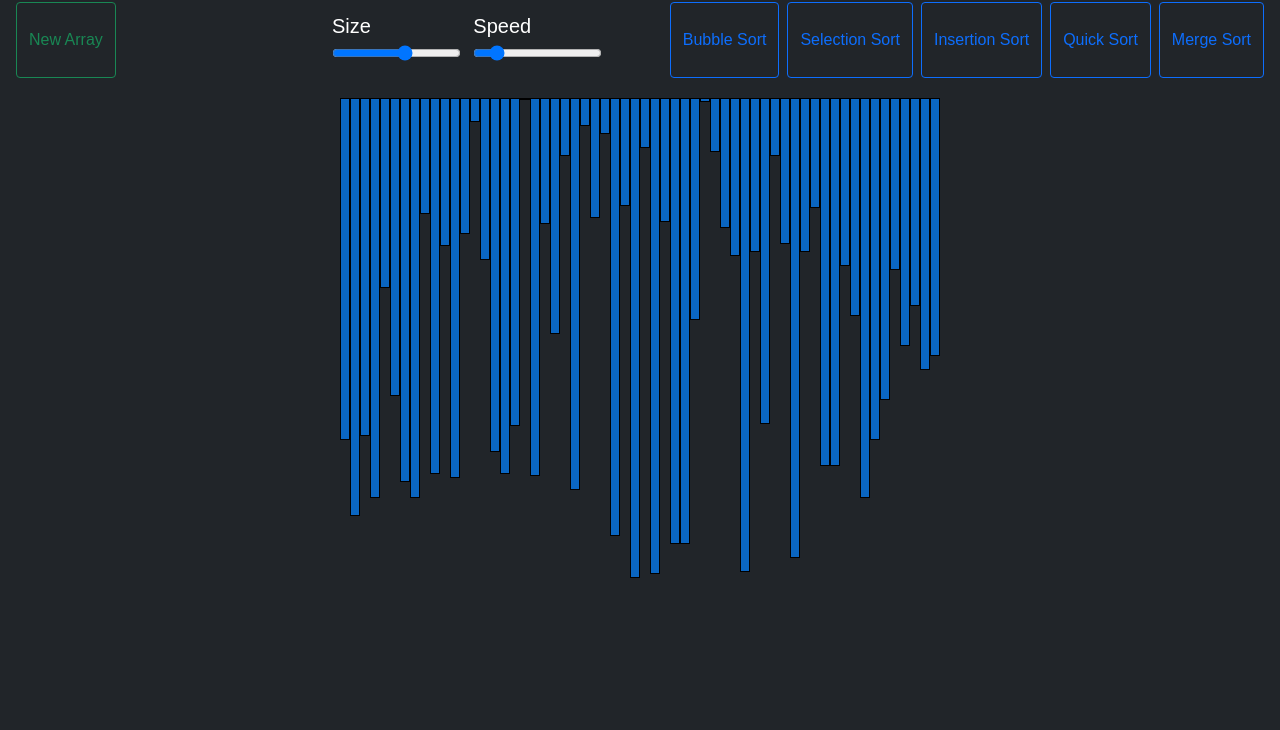
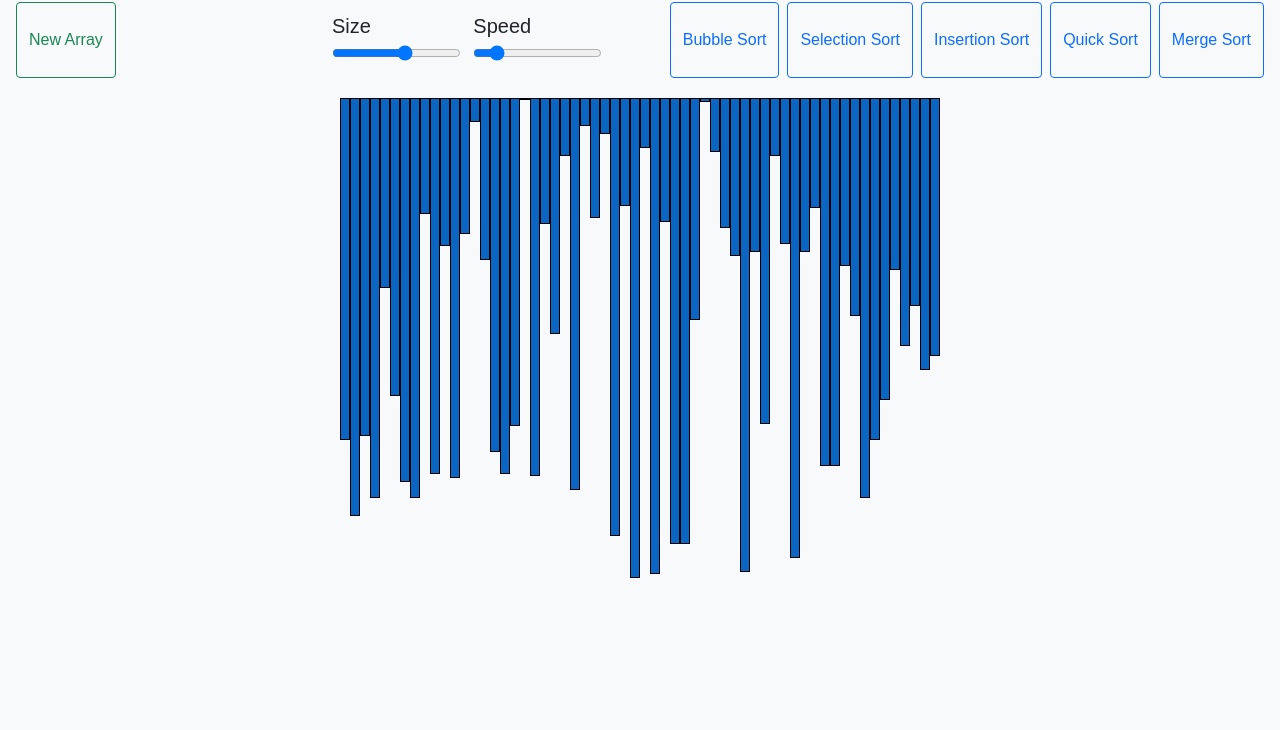
Before and after one commit to GagandeepCodes/VisualSort, a plain HTML site: page index.html in a window 1280 px wide. Shown: the part 70-800 px from the top of the page. Drawn offline with nearby package versions, Linux system fonts and the light colour scheme.

Commit message:
changes made

```diff
--- a/index.html
+++ b/index.html
@@ -9,31 +9,31 @@
     <link rel="stylesheet" href="style.css">
 </head>
 <header>
-    <h1 align="center">Visual Sort</h1>
+    <h1 align="center" class="text-dark">Visual Sort</h1>
     <nav>
         <div class="row">
             <div class="col gap-2 d-sm-flex" id="newArray">
-                <button type="button" class="btn btn-outline-success btn-dark newArray">New Array</button>
+                <button type="button" class="btn btn-outline-success btn-light newArray">New Array</button>
             </div>
             <div class="col" id="input">
-                <span id="size">Size
+                <span id="size" class="text-dark">Size
                     <input id="arr_sz" type="range" min="5" max="100" step=1 value=60>
                 </span>
-                <span id="speed">Speed
+                <span id="speed" class="text-dark">Speed
                     <input id="speed_input" type="range" min="20" max="300" stepDown=10 value=60>
                 </span>
             </div>
             <div class="col gap-2 d-sm-flex justify-content-end">
-                <button type="button" class="btn btn-outline-primary btn-dark bubbleSort">Bubble Sort</button>
-                <button type="button" class="btn btn-outline-primary btn-dark selectionSort">Selection Sort</button>
-                <button type="button" class="btn btn-outline-primary btn-dark insertionSort">Insertion Sort</button>
-                <button type="button" class="btn btn-outline-primary btn-dark quickSort">Quick Sort</button>
-                <button type="button" class="btn btn-outline-primary btn-dark mergeSort">Merge Sort</button>
+                <button type="button" class="btn btn-outline-primary btn-light bubbleSort">Bubble Sort</button>
+                <button type="button" class="btn btn-outline-primary btn-light selectionSort">Selection Sort</button>
+                <button type="button" class="btn btn-outline-primary btn-light insertionSort">Insertion Sort</button>
+                <button type="button" class="btn btn-outline-primary btn-light quickSort">Quick Sort</button>
+                <button type="button" class="btn btn-outline-primary btn-light mergeSort">Merge Sort</button>
             </div>
         </div>
     </nav>
 </header>
-<body class="p-3 mb-2 bg-dark text-white">
+<body class="p-3 mb-2 bg-light text-white">
 
     <div id="bars" class="flex-container"></div>
 
```
